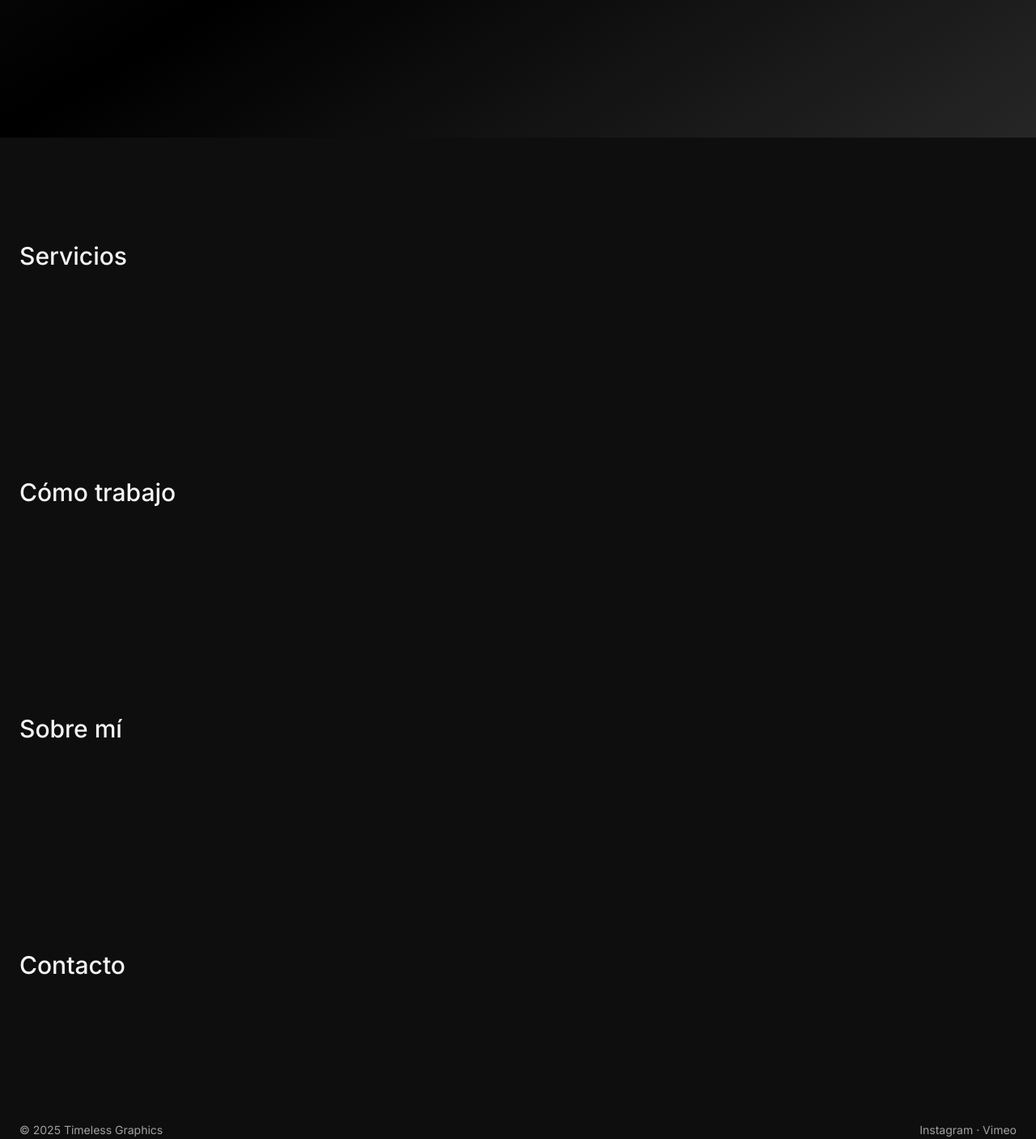
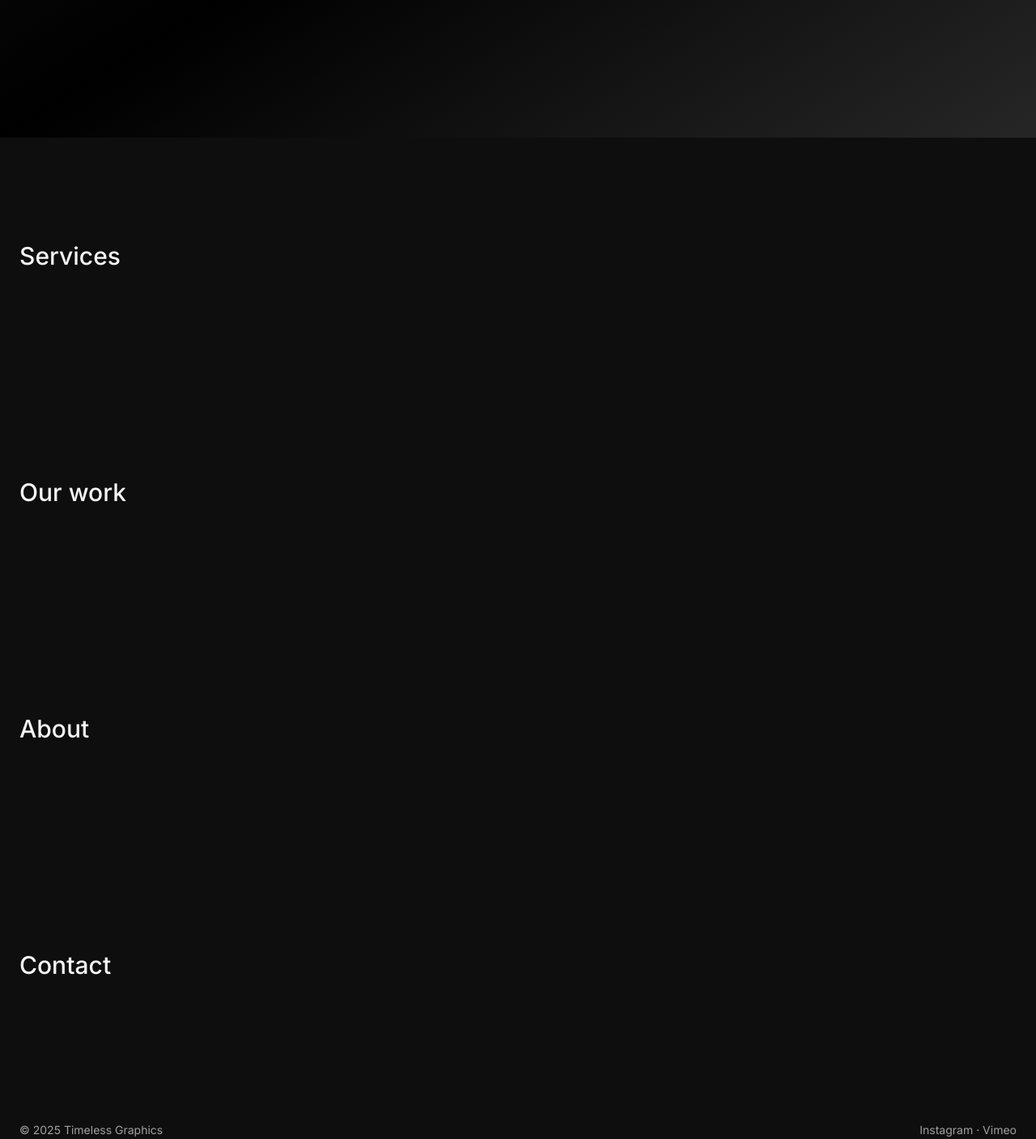
Before and after one commit to calamarico/timeless-graphics, a React (Vite) app: page / in a window 1280 px wide. Shown: the part 630-2037 px from the top of the page at 81% size. Built offline with nearby package versions, Linux system fonts and the light colour scheme.

Commit message:
Change names in sections

```diff
--- a/src/components/About.tsx
+++ b/src/components/About.tsx
@@ -3,7 +3,7 @@ import { Section } from "../layout/Section";
 export function About() {
   return (
     <Section id="about">
-      <h2 className="text-3xl font-medium">Sobre mí</h2>
+      <h2 className="text-3xl font-medium">About</h2>
     </Section>
   );
 }
--- a/src/components/Approach.tsx
+++ b/src/components/Approach.tsx
@@ -3,7 +3,7 @@ import { Section } from "../layout/Section";
 export function Approach() {
   return (
     <Section id="approach">
-      <h2 className="text-3xl font-medium">Cómo trabajo</h2>
+      <h2 className="text-3xl font-medium">Our work</h2>
     </Section>
   );
 }
--- a/src/components/Contact.tsx
+++ b/src/components/Contact.tsx
@@ -3,7 +3,7 @@ import { Section } from "../layout/Section";
 export function Contact() {
   return (
     <Section id="contact">
-      <h2 className="text-3xl font-medium">Contacto</h2>
+      <h2 className="text-3xl font-medium">Contact</h2>
     </Section>
   );
 }
--- a/src/components/Services.tsx
+++ b/src/components/Services.tsx
@@ -3,7 +3,7 @@ import { Section } from "../layout/Section";
 export function Services() {
   return (
     <Section id="services">
-      <h2 className="text-3xl font-medium">Servicios</h2>
+      <h2 className="text-3xl font-medium">Services</h2>
     </Section>
   );
 }
```
